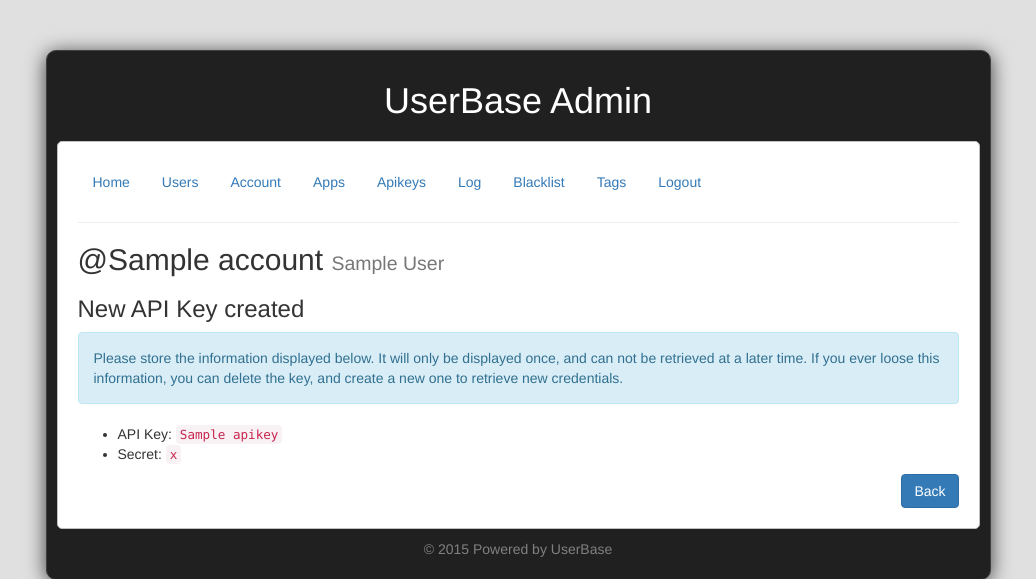
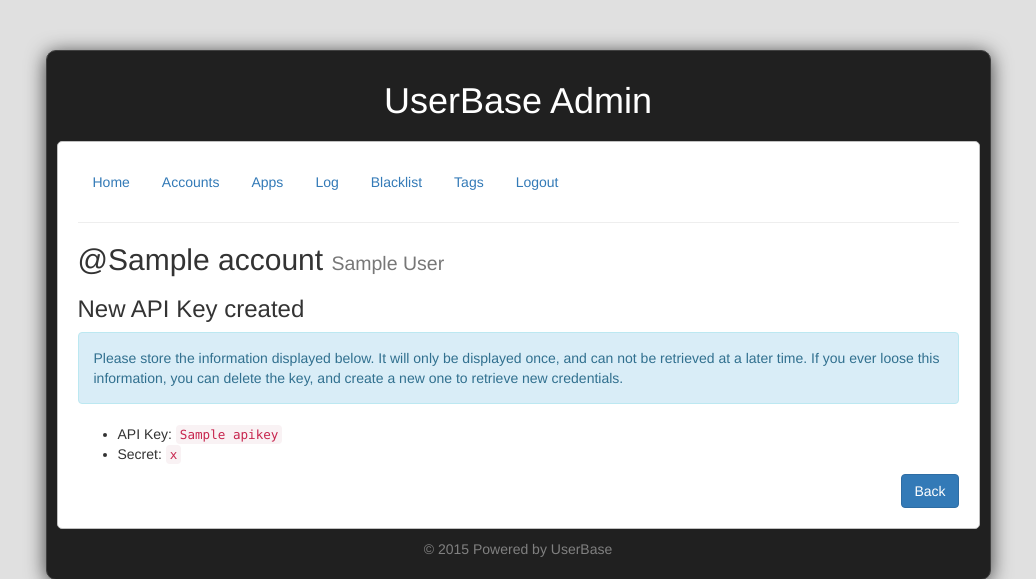
Before and after one commit to kaushikindianic/userbase-server, a PHP site: the page made by templates/admin/account_addapikey.html.twig in a window 1280 px wide. Shown: the top 579 px of the page, without its empty margins (122-1158 px from the left). Run offline with PHP 8.4, Linux system fonts and the light colour scheme; the template is opened without the code that fills it: most values are stand-ins (such as "Sample title", 1, 10 or a date in 2020); some libraries are stand-ins or nearby versions.

Commit message:
Fix top-menu

```diff
--- a/templates/admin/layout.html.twig
+++ b/templates/admin/layout.html.twig
@@ -94,10 +94,10 @@
                         <div id="nav">
                             <ul class="nav nav-pills nav-inverse">
                                 <li><a href="{{ path("admin_index") }}">Home</a></li>
-                                <li><a href="{{ path("admin_user_list") }}">Users</a></li>
-                                <li><a href="{{ path("admin_account_list") }}">Account</a></li>
+                                {#<li><a href="{{ path("admin_user_list") }}">Users</a></li>#}
+                                <li><a href="{{ path("admin_account_list") }}">Accounts</a></li>
                                 <li><a href="{{ path("admin_apps_list") }}">Apps</a></li>
-                                <li><a href="{{ path("admin_account_apikeys") }}">Apikeys</a></li>
+                                {#<li><a href="{{ path("admin_account_apikeys") }}">Apikeys</a></li>#}
                                 <li><a href="{{ path("admin_log_list") }}">Log</a></li>
                                 <li><a href="{{ path("admin_blacklist_index") }}">Blacklist</a></li>
                                 <li><a href="{{ path("admin_tag_index") }}">Tags</a></li>
```
